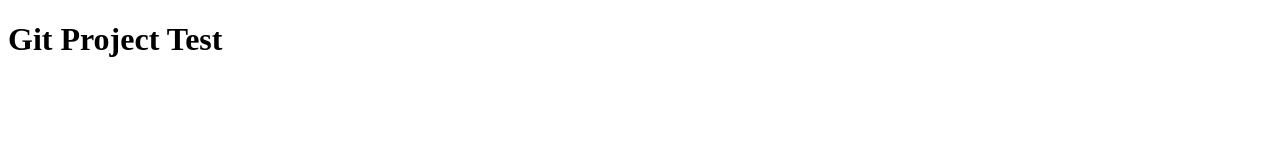
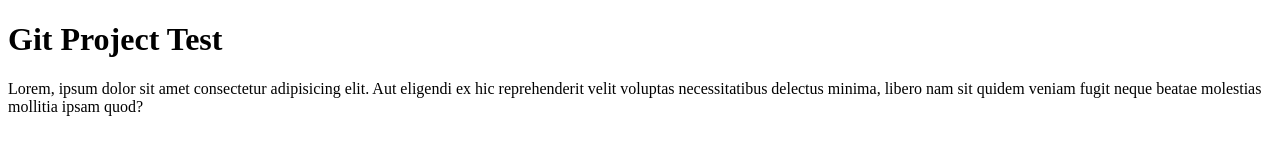
Before and after one commit to hmwemya10/GitProject, a plain HTML site: page index.html in a window 1280 px wide. Drawn offline with Linux system fonts and the light colour scheme.

Commit message:
Second Commit

```diff
--- a/index.html
+++ b/index.html
@@ -7,5 +7,6 @@
 </head>
 <body>
     <h1>Git Project Test</h1>
+    <p>Lorem, ipsum dolor sit amet consectetur adipisicing elit. Aut eligendi ex hic reprehenderit velit voluptas necessitatibus delectus minima, libero nam sit quidem veniam fugit neque beatae molestias mollitia ipsam quod?</p>
 </body>
 </html>
```
